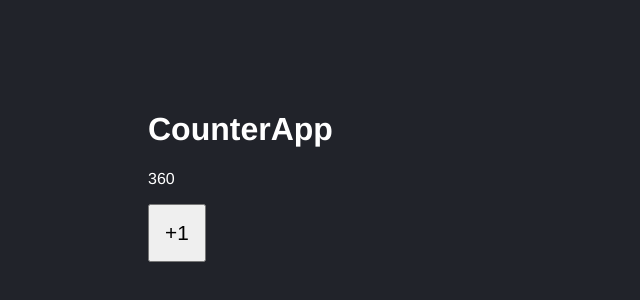
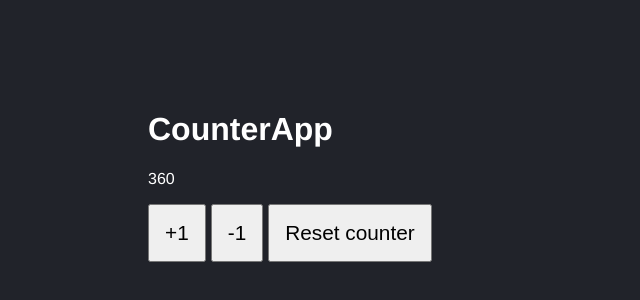
Before and after one commit to DarkZeyan/React-Course, a React (Vite) app in the folder 03-counter-app-vite/: page / in a window 1280 px wide. Shown: the part 58-358 px from the top of the page, without its empty margins (0-640 px from the left). Built offline with nearby package versions, Linux system fonts and the light colour scheme.

Commit message:
Finished first react section. Implemented other buttons for substract in one and resetting the number to the specified value in props

```diff
--- a/03-counter-app-vite/src/CounterApp.jsx
+++ b/03-counter-app-vite/src/CounterApp.jsx
@@ -5,7 +5,7 @@ import PropTypes from 'prop-types';
 
 //El redibujo de la pagina se hace con el uso del hook de useState.
 
-const CounterApp = ({value}) =>{
+export const CounterApp = ({value}) =>{
     //El uso de este hook es es la desestructuracion del retorno de la funcion useState.
     const [counter,setCounter] = useState(value);
 
@@ -15,6 +15,12 @@ const CounterApp = ({value}) =>{
         setCounter(counter+1);
         // setCounter((c)=>c+1);
     }
+
+    const handleSubstrac = () =>setCounter(counter-1);
+    1
+    const handleReset = () => setCounter(value);
+
+
     return(
         <>
 
@@ -22,13 +28,15 @@ const CounterApp = ({value}) =>{
         <p> { counter } </p>
 
 
-        <button onClick={handleAdd}>+1</button>
+        <button onClick={handleAdd}> +1 </button>
+        <button onClick={handleSubstrac}> -1 </button>
+        <button onClick={handleReset}> Reset counter </button>
         </>
     )
 
 }
 
-export default CounterApp;
+
 
 CounterApp.propTypes = {
     value:PropTypes.number.isRequired
--- a/03-counter-app-vite/src/main.jsx
+++ b/03-counter-app-vite/src/main.jsx
@@ -6,7 +6,7 @@ import { HelloWorldApp } from './HelloWorldApp';
 //Aplicacion de estilos de css.
 import './style.css'
 import { FirstApp } from './FirstApp';
-import CounterApp from './CounterApp';
+import {CounterApp} from './CounterApp';
 ReactDOM.createRoot(document.getElementById('root')).render(
     <React.StrictMode>
         {/* Para mandar numeros u otro tipo de dato distinto a
--- a/03-counter-app-vite/src/style.css
+++ b/03-counter-app-vite/src/style.css
@@ -9,6 +9,6 @@ html,body{
 button{
     padding:15px;
     font-size: 1.3rem;
-
+    margin-right: 5px;
 
 }
```
